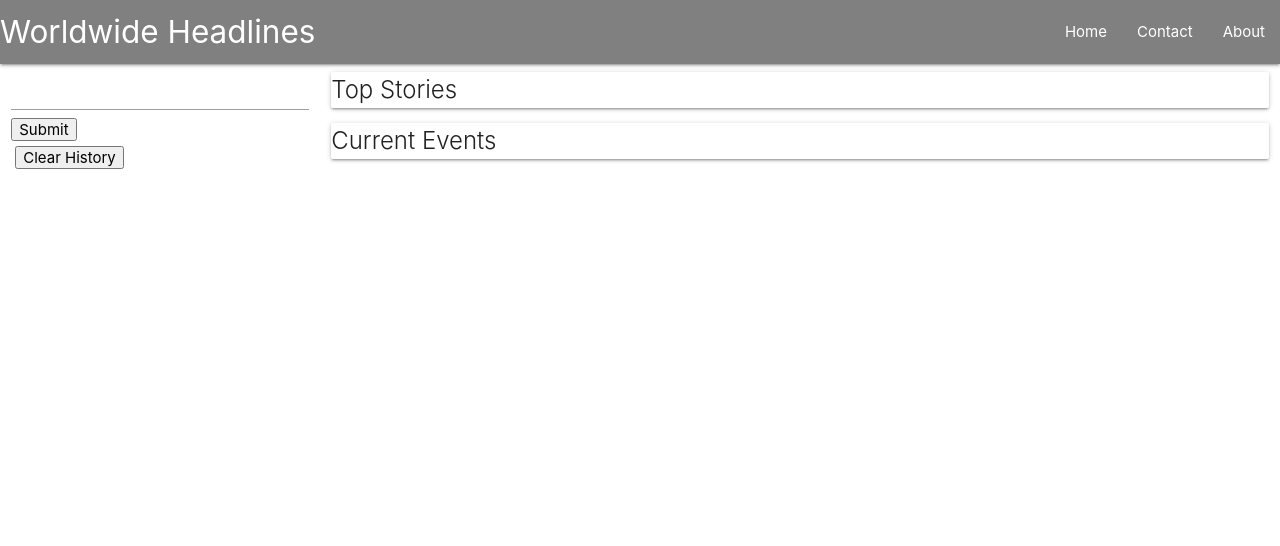
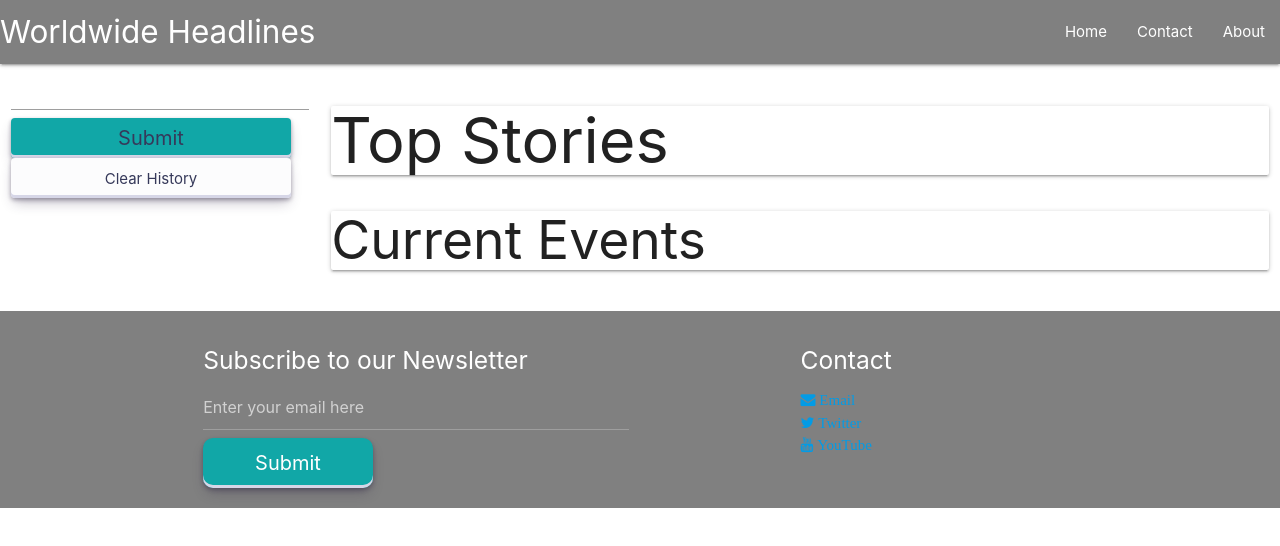
Before and after one commit to hong-f/worldwidenews, a plain HTML site: page index.html in a window 1280 px wide. Drawn offline with nearby package versions, Linux system fonts and the light colour scheme.

Commit message:
modified footer,buttons and displayed title

```diff
--- a/assets/script.js
+++ b/assets/script.js
@@ -2,7 +2,8 @@ var submit_button = $("#submit");
 var search_history_elem = $("#history");
 var search_term = "";
 var search_history = JSON.parse(localStorage.getItem("search_history")) || [];
-
+var title_1 = $(".card-title1");
+var title_2 = $(".card-title2");
 
 function renderHistory() {
     //create search history buttons
@@ -48,10 +49,11 @@ fetch('https://gnews.io/api/v4/search?q='+search_term+'&token=437a0f75f8fcd5bea6
 })
 .then(function (data){
     console.log(data);
+    $("#top_stories").append(title_1);
     $("#top_stories").append("<h5 id='top_headline' class='headline card-title'>"+data.articles[0].title+"</h5>");
     $("#top_stories").append("<img id='top_image' src='"+data.articles[0].image+"'>");
     $("#top_stories").append("<p  class='card-content' id='top_desc'>"+data.articles[0].description+"</p>");
-    $("#current_events").append("<a class='card-action' target='blank' id='top_link' href='"+data.articles[0].url+"'>Read more</a>");
+    $("#top_stories").append("<a class='card-action' target='blank' id='top_link' href='"+data.articles[0].url+"'>Read more</a>");
 })
 fetch('https://api.currentsapi.services/v1/search?keywords='+search_term+'&language=en&apiKey=XzqeSfMWEQK7BqkJoQDQEDAHiQPeTIGxBbBaOzzVvTabs5Qd&page_size=3', {
     method: "GET",
@@ -67,12 +69,13 @@ fetch('https://api.currentsapi.services/v1/search?keywords='+search_term+'&langu
 .then(function (data){
     console.log(data);
     for (let i = 0; i <data.news.length; i++) {
+        $("#current_events").append(title_2);
         $("#current_events").append("<h5 id='current_headline"+i+"' class='headline card-title'>"+data.news[i].title+"</h5>");
         if (data.news[i].image != "None"){
         $("#current_events").append("<img class='card-image' id='current_image"+i+"' src='"+data.news[i].image+"'>");
         }
         $("#current_events").append("<p class='card-content'id='current_desc"+i+"'>"+data.news[i].description+"</p>");
-        $("#current_events").append("<a class='card-action' target='blank' id='current_link"+i+"' href='"+data.news[i].link+"'>Read more</a>");
+        $("#current_events").append("<a class='card-action' target='blank' id='current_link"+i+"' href='"+data.news[i].url+"'>Read more</a>");
 
     }
 
--- a/assets/style.css
+++ b/assets/style.css
@@ -1,13 +1,77 @@
+* {
+}
 
+nav {
+  background-color: grey;
+}
+#history {
+  justify-content: center;
+}
+#submit {
+  align-items: center;
+  background-color: rgb(17, 167, 167);
+  border-radius: 4px;
+  border-width: 0;
+  box-shadow: rgba(45, 35, 66, 0.4) 0 2px 4px,
+    rgba(45, 35, 66, 0.3) 0 7px 13px -3px, #d6d6e7 0 -3px 0 inset;
+  box-sizing: border-box;
+  color: #36395a;
+  cursor: pointer;
+  display: inline-flex;
+  height: 40px;
+  width: 280px;
+  justify-content: center;
+  line-height: 1;
+  overflow: hidden;
+  padding-left: 0 16px 0 16px;
+  position: relative;
+  transition: box-shadow 0.15s, transform 0.15s;
+  will-change: box-shadow, transform;
+  font-size: 20px;
+}
 
-nav{
-    background-color: grey;
+button {
+  align-items: center;
+  background-color: #fcfcfd;
+  border-radius: 4px;
+  border-width: 0;
+  box-shadow: rgba(45, 35, 66, 0.4) 0 2px 4px,
+    rgba(45, 35, 66, 0.3) 0 7px 13px -3px, #d6d6e7 0 -3px 0 inset;
+  box-sizing: border-box;
+  color: #36395a;
+  cursor: pointer;
+  display: inline-flex;
+  height: 40px;
+  width: 280px;
+  justify-content: center;
+  line-height: 1;
+  overflow: hidden;
+  padding-left: 0 16px 0 16px;
+  position: relative;
+  transition: box-shadow 0.15s, transform 0.15s;
+  will-change: box-shadow, transform;
+  font-size: 15px;
 }
-#history{
-    justify-content:center;
+
+button:hover {
+  box-shadow: rgba(45, 35, 66, 0.4) 0 4px 8px,
+    rgba(45, 35, 66, 0.3) 0 7px 13px -3px, #d6d6e7 0 -3px 0 inset;
 }
-button {
-    display:block;
-    margin: 4px;
-    justify-content: center;
+
+.page-footer {
+  background-color: grey;
+  max-width: 100%;
+  vertical-align: baseline;
+  display: flex;
+  flex-direction: column;
 }
+
+#subscribeBtn {
+  background-color: rgb(17, 167, 167);
+  color: white;
+  width: 170px;
+  height: 50px;
+  border-radius: 10px;
+  font-size: 20px;
+  cursor: pointer;
+}
--- a/index.html
+++ b/index.html
@@ -6,7 +6,7 @@
     <meta name="viewport" content="width=device-width, initial-scale=1.0">
  <!-- Compiled and minified CSS -->
  <link rel="stylesheet" href="https://cdnjs.cloudflare.com/ajax/libs/materialize/1.0.0/css/materialize.min.css">
-
+ <link rel="stylesheet" href="https://cdnjs.cloudflare.com/ajax/libs/font-awesome/4.7.0/css/font-awesome.min.css">
 
     <link rel="stylesheet" href="./assets/style.css"/>
     <title>Worldwide Headlines</title>
@@ -14,6 +14,7 @@
 <body>
 
     <header>
+      <div class="navbar-fixed">
         <nav>
             <div class="nav-wrapper">
               <a href="#" class="brand-logo">Worldwide Headlines</a>
@@ -24,7 +25,7 @@
               </ul>
             </div>
           </nav>
-
+       </div>
     </header>
     <main class="row">
  <aside class="col s12 m4 l3">
@@ -41,17 +42,32 @@
         <section class="col s12 m8 l9">
              <!-- populate with top news stories   -->
             <div id="top_stories" class="card">
-              <div class="card-title">Top Stories</div>
+              <h1 class="card-title1">Top Stories</h1>
             </div>
             <!-- current events -->
             <div class="card" id="current_events">
-              <div class="card-title">Current Events</div>
+              <h2 class="card-title2">Current Events</h2>
             </div>
         </section>
     </main>
-    <footer>
-        <a href="#youtube"></a>
-        <a href="#twitter"></a>
+    <footer class="page-footer">
+      <div class="container">
+        <div class="row">
+          <div class="col l6 s12">
+            <h5 class="white-text">Subscribe to our Newsletter</h5>
+            <input class="grey-text text-lighten-4" placeholder="Enter your email here">
+            <button id="subscribeBtn">Submit</button>
+          </div>
+          <div class="col l4 offset-l2 s12">
+            <h5 class="white-text" id="contact">Contact</h5>
+            <ul>
+              <li><a class="fa fa-envelope" href="https://www.gmail.com/" target="_blank">    Email</a></li>
+              <li><a class="fa fa-twitter" href="https://www.twitter.com/" target="_blank">    Twitter</a></li>
+              <li><a class="fa fa-youtube" href="https://www.youtube.com/" target="_blank">    YouTube</a></li>
+            </ul>
+          </div>
+        </div>
+      </div>
     </footer>
 
  <!-- Compiled and minified JavaScript -->
```
